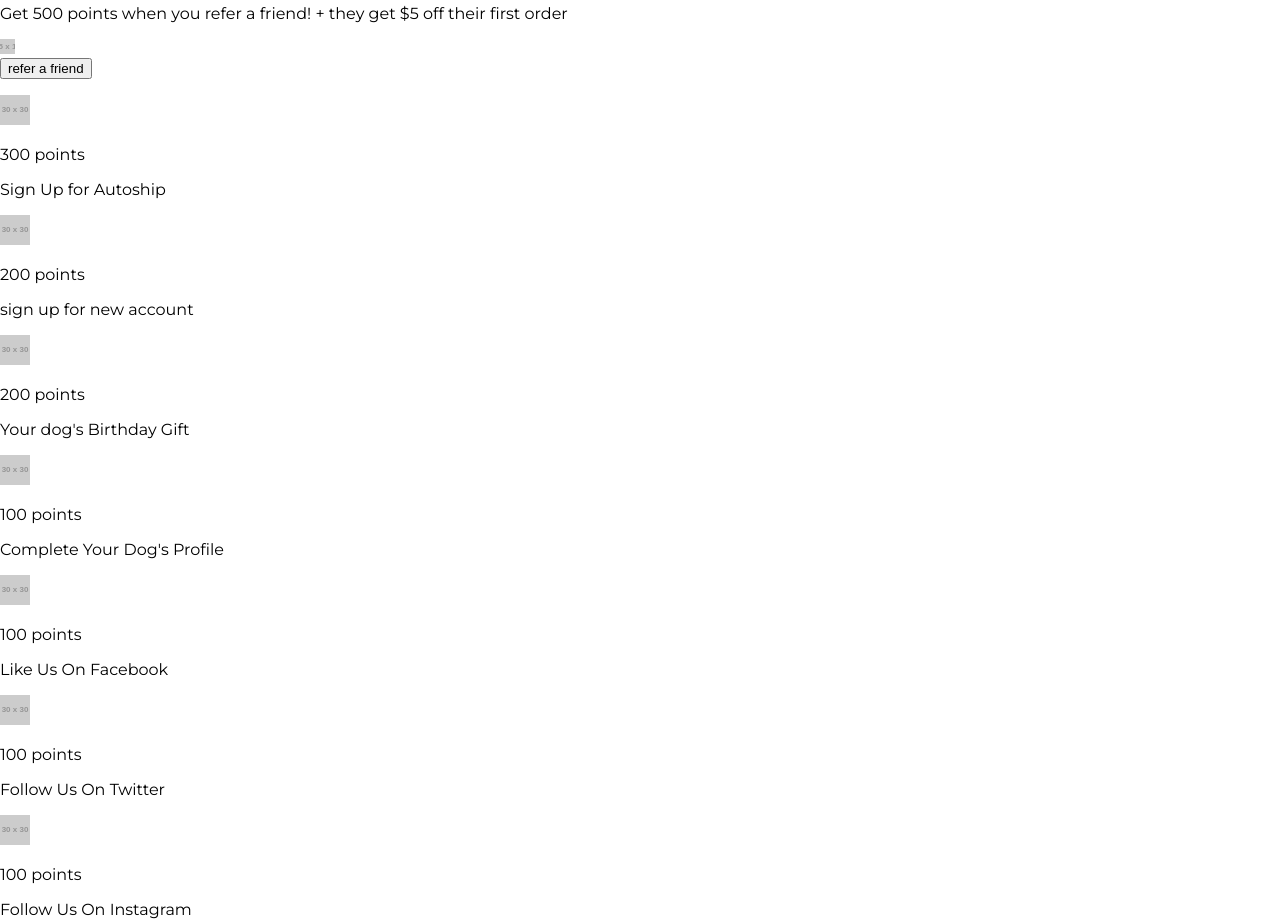
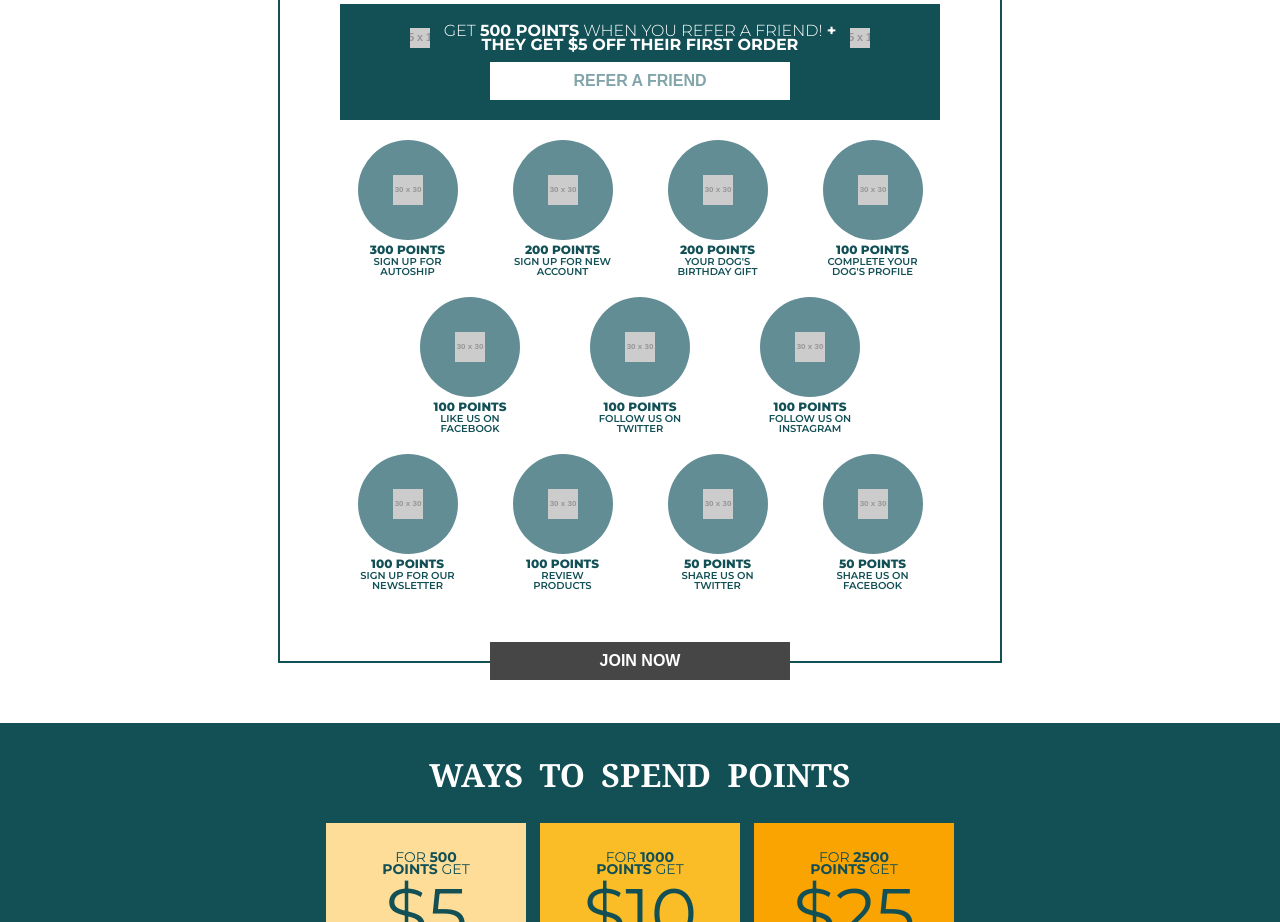
Before and after one commit to mmicheux/caitlyn-mockup, a website: page index.html in a window 1280 px wide. Shown: the part 1357-2279 px from the top of the page. Drawn offline with Linux system fonts and the light colour scheme; placeholder pictures from the web are drawn by us.

Commit message:
style earn and cta sections, add background img for cta

```diff
--- a/docs/scss/_cta.scss
+++ b/docs/scss/_cta.scss
@@ -3,7 +3,13 @@
     @include max-width();
     margin-top: 50px;
     margin-bottom: 50px;
+
     background-color: $teal-6;
+    /* bottom, image */
+    background-image :url(../images/810.jpg);
+    background-blend-mode: multiply;
+    background-size: cover;
+    background-position: center center;
   }
 
   @include child('text'){
@@ -19,10 +25,17 @@
 
   @include child('title'){
     @include title-style();
-    font-size: 50px;
+    font-size: 40px;
     letter-spacing: -3px;
     color: $teal-6;
-    margin-bottom:0;
+    margin-bottom:10px;
+    line-height: 35px;
+
+    @include media($bp-md){
+      font-size: 50px;
+      margin-bottom: 0;
+      line-height: 50px;
+    }
   }
 
   @include child('subtitle'){
--- a/docs/scss/_earn.scss
+++ b/docs/scss/_earn.scss
@@ -0,0 +1,150 @@
+@include block('earn'){
+
+  @include child('inner'){
+    @include max-width();
+    max-width: 600px;
+    margin-top: 60px;
+    margin-bottom: 60px;
+    padding: 60px;
+    border: 2px solid $teal-6;
+    position: relative;
+  }
+
+  @include child('title'){
+    @include title-style();
+    color: $grey-dark;
+    position: absolute;
+    background-color: $white;
+    top: -45px;
+    left: calc(50% - 250px);
+    width: 500px;
+    height: 40px;
+    text-align: center;
+  }
+  @include child('link'){
+    position: absolute;
+    bottom: -19px;
+    left: calc(50% - 150px);
+    text-decoration: none;
+  }
+
+  @include child('button'){
+    border: none;
+    background: $grey-dark;
+    padding: 10px;
+    width: 300px;
+    font-size: 16px;
+    text-transform: uppercase;
+    font-weight: 900;
+    color: #FFFFFF;
+  }
+
+  @include child('section'){
+    display: flex;
+    flex-direction: column;
+  }
+  @include child('refer'){
+    background-color: $teal-6;
+    padding: 20px;
+    margin: 0 auto;
+    text-align: center;
+
+    @include child('content'){
+      display: flex;
+      flex-direction: row;
+      justify-content: center;
+      align-content: center;
+      align-items: center;
+
+      img{
+        width: 20px;
+        height: 100%;
+      }
+    }
+
+    @include child('text'){
+      display: inline-block;
+      width: 400px;
+      margin: 0 10px;
+      color: $white;
+      text-transform: uppercase;
+      font-weight: 100;
+      line-height: 14px;
+
+      @include child('bold'){
+        font-weight: 700;
+      }
+    }
+
+    @include child('button'){
+      margin-top: 10px;
+      button{
+        background-color: $white;
+        color: $teal-2;
+      }
+    }
+  }
+
+  @include child('circles'){
+    margin-top: 10px;
+  }
+  @include block('ways-to-earn__list'){
+    display: flex;
+    flex-direction: row;
+    justify-content: center;
+    align-items: stretch;
+    margin: 0;
+
+    @include block('way-to-earn'){
+      list-style: none;
+      flex-basis: 25%;
+      text-align: center;
+      padding: 10px;
+
+      &:first-child{
+        padding-left: 0;
+        .way-to-earn__circle{
+          // margin-left:0;
+        }
+      }
+      &:last-child{
+        padding-right: 0;
+        .way-to-earn__circle{
+          // margin-right:0;
+        }
+      }
+
+      @include child('circle'){
+        width: 100px;
+        height: 100px;
+        border-radius: 50%;
+        background-color: $teal-3;
+        display: flex;
+        justify-content: center;
+        align-items: center;
+        margin: 0 auto;
+      }
+      @include child('content'){
+        font-size: 10px;
+        text-transform: uppercase;
+        width: 100px;
+        margin: 0 auto;
+        color: $teal-6;
+
+        p{
+          margin:0;
+          line-height: 10px;
+        }
+      }
+      @include child('points'){
+        font-size: 12px;
+        font-weight: 800;
+        margin-top: 5px !important;
+      }
+      @include child('how-to'){
+        margin-top: 2px !important;
+        font-weight: 600;
+      }
+    }
+  }
+}
--- a/index.html
+++ b/index.html
@@ -229,9 +229,9 @@
           <div class="earn__section earn__refer">
             <div class="earn__refer__content">
               <img src="http://www.placehold.it/15x15" alt="earn icon">
-              <p class="earn__refer__text">
-                Get <span class="earn__bold">500 points</span> when you refer a friend! <span class="earn__bold">+ they get $5 off their first order</span>
-              </p>
+              <div class="earn__refer__text">
+                Get <span class="earn__refer__text__bold">500 points</span> when you refer a friend! <span class="earn__refer__text__bold">+ they get $5 off their first order</span>
+              </div>
               <img src="http://www.placehold.it/15x15" alt="earn icon">
             </div>
             <a href="#" target="_blank" class="earn__refer__button">
@@ -241,11 +241,10 @@
             </a>
           </div>
           <div class="earn__section earn__circles">
-            <div class="earn__circles-row">
               <ul class="ways-to-earn__list">
                 <li class="way-to-earn">
                   <div class="way-to-earn__circle">
-                    <img src="http://www.placehold.it/30x30" alt="way to earn icon">
+                    <img src="http://www.placehold.it/30x30" alt="way-to-earn__icon icon">
                   </div>
                   <div class="way-to-earn__content">
                     <p class="way-to-earn__points">
@@ -258,7 +257,7 @@
                 </li>
                 <li class="way-to-earn">
                   <div class="way-to-earn__circle">
-                    <img src="http://www.placehold.it/30x30" alt="way to earn icon">
+                    <img src="http://www.placehold.it/30x30" alt="way-to-earn__icon icon">
                   </div>
                   <div class="way-to-earn__content">
                     <p class="way-to-earn__points">
@@ -271,7 +270,7 @@
                 </li>
                 <li class="way-to-earn">
                   <div class="way-to-earn__circle">
-                    <img src="http://www.placehold.it/30x30" alt="way to earn icon">
+                    <img src="http://www.placehold.it/30x30" alt="way-to-earn__icon icon">
                   </div>
                   <div class="way-to-earn__content">
                     <p class="way-to-earn__points">
@@ -284,7 +283,7 @@
                 </li>
                 <li class="way-to-earn">
                   <div class="way-to-earn__circle">
-                      <img src="http://www.placehold.it/30x30" alt="way to earn icon">
+                    <img src="http://www.placehold.it/30x30" alt="way-to-earn__icon icon">
                   </div>
                   <div class="way-to-earn__content">
                     <p class="way-to-earn__points">
@@ -296,12 +295,10 @@
                   </div>
                 </li>
               </ul>
-            </div>
-            <div class="earn__circles-row">
               <ul class="ways-to-earn__list">
                 <li class="way-to-earn">
                   <div class="way-to-earn__circle">
-                    <img src="http://www.placehold.it/30x30" alt="way to earn icon">
+                    <img src="http://www.placehold.it/30x30" alt="way-to-earn__icon icon">
                   </div>
                   <div class="way-to-earn__content">
                     <p class="way-to-earn__points">
@@ -314,7 +311,7 @@
                 </li>
                 <li class="way-to-earn">
                   <div class="way-to-earn__circle">
-                    <img src="http://www.placehold.it/30x30" alt="way to earn icon">
+                    <img src="http://www.placehold.it/30x30" alt="way-to-earn__icon icon">
                   </div>
                   <div class="way-to-earn__content">
                     <p class="way-to-earn__points">
@@ -327,7 +324,7 @@
                 </li>
                 <li class="way-to-earn">
                   <div class="way-to-earn__circle">
-                    <img src="http://www.placehold.it/30x30" alt="way to earn icon">
+                    <img src="http://www.placehold.it/30x30" alt="way-to-earn__icon icon">
                   </div>
                   <div class="way-to-earn__content">
                     <p class="way-to-earn__points">
@@ -339,12 +336,10 @@
                   </div>
                 </li>
               </ul>
-            </div>
-            <div class="earn__circles-row">
               <ul class="ways-to-earn__list">
                 <li class="way-to-earn">
                   <div class="way-to-earn__circle">
-                    <img src="http://www.placehold.it/30x30" alt="way to earn icon">
+                    <img src="http://www.placehold.it/30x30" alt="way-to-earn__icon icon">
                   </div>
                   <div class="way-to-earn__content">
                     <p class="way-to-earn__points">
@@ -357,7 +352,7 @@
                 </li>
                 <li class="way-to-earn">
                   <div class="way-to-earn__circle">
-                    <img src="http://www.placehold.it/30x30" alt="way to earn icon">
+                    <img src="http://www.placehold.it/30x30" alt="way-to-earn__icon icon">
                   </div>
                   <div class="way-to-earn__content">
                     <p class="way-to-earn__points">
@@ -370,7 +365,7 @@
                 </li>
                 <li class="way-to-earn">
                   <div class="way-to-earn__circle">
-                    <img src="http://www.placehold.it/30x30" alt="way to earn icon">
+                    <img src="http://www.placehold.it/30x30" alt="way-to-earn__icon icon">
                   </div>
                   <div class="way-to-earn__content">
                     <p class="way-to-earn__points">
@@ -383,7 +378,7 @@
                 </li>
                 <li class="way-to-earn">
                   <div class="way-to-earn__circle">
-                    <img src="http://www.placehold.it/30x30" alt="way to earn icon">
+                    <img src="http://www.placehold.it/30x30" alt="way-to-earn__icon icon">
                   </div>
                   <div class="way-to-earn__content">
                     <p class="way-to-earn__points">
@@ -395,7 +390,7 @@
                   </div>
                 </li>
               </ul>
-            </div>
+
           </div>
           <a href="#" class="earn__section earn__link">
             <button class="earn__button button">
```
Also changed, not shown: docs/css/styles.css, docs/images/810.jpg (added), 2 other files. Lines whose indentation alone changed are shown as unchanged.
